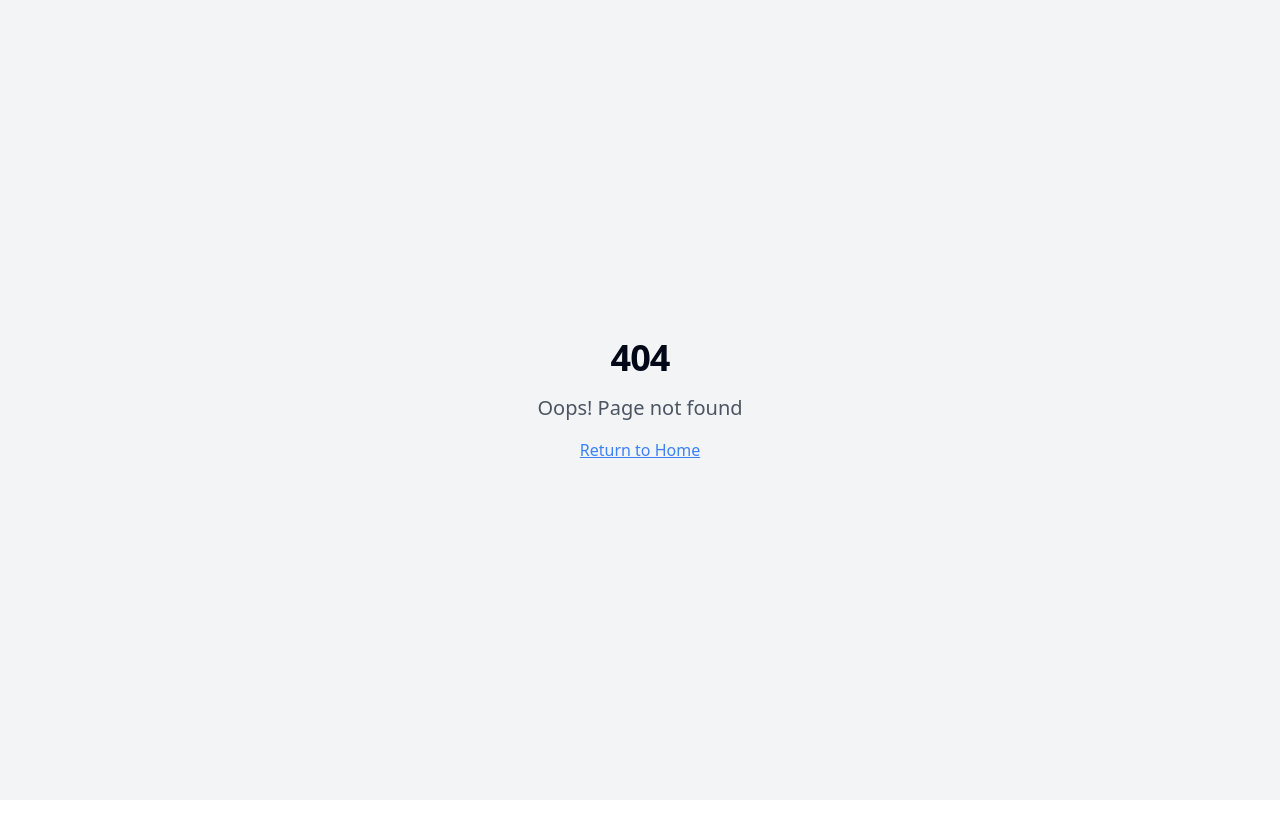
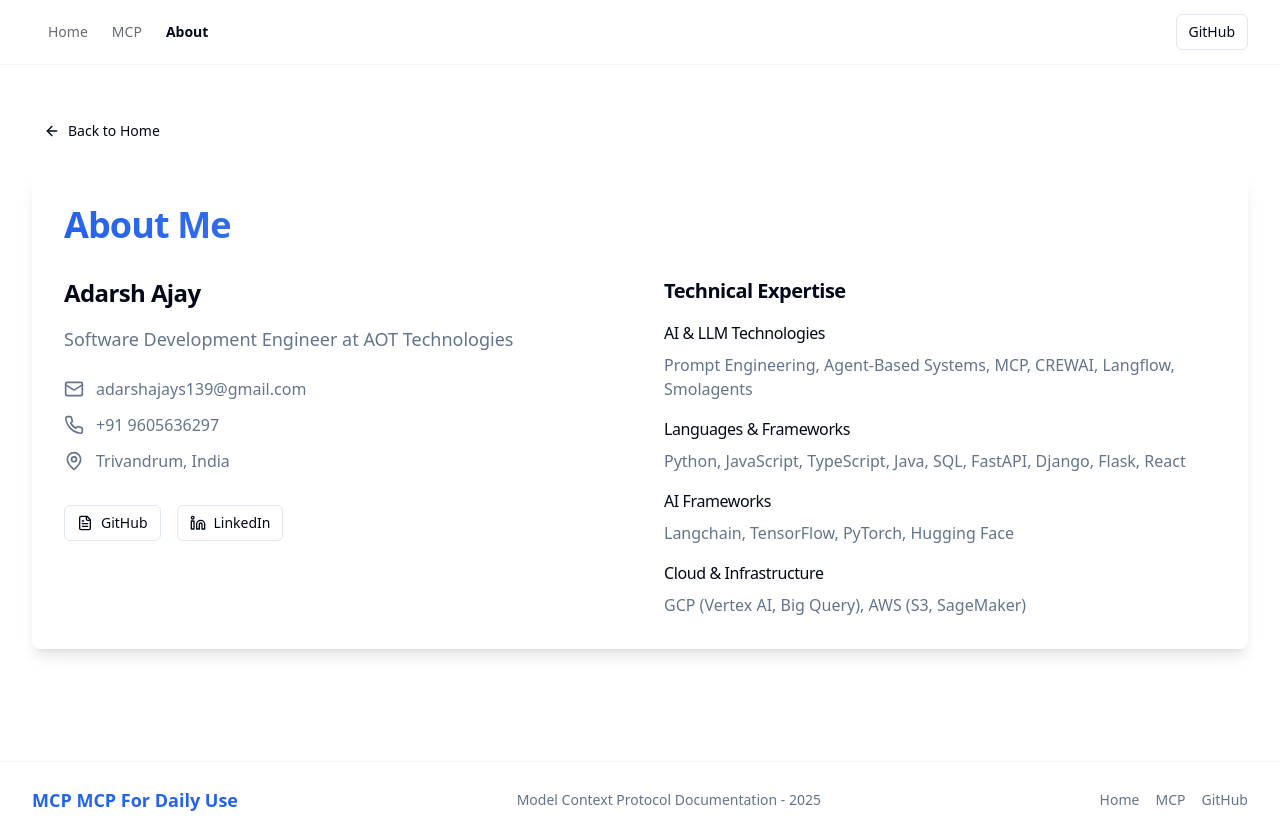
Before and after one commit to achuajays/mcp-python, a React (Vite) app: page /about in a window 1280 px wide. Before the commit this address had no page. Before the commit the page ends 800 px from the top, so only its background shows below. Built offline with nearby package versions, Linux system fonts and the light colour scheme.

Commit message:
feat: Add about button and page navigation
Adds an about button to the navigation and sets up navigation to a separate about page.

```diff
--- a/src/App.tsx
+++ b/src/App.tsx
@@ -7,6 +7,7 @@ import { BrowserRouter, Routes, Route } from "react-router-dom";
 import Index from "./pages/Index";
 import NotFound from "./pages/NotFound";
 import Mcp from "./pages/Mcp";
+import About from "./pages/About";
 
 const queryClient = new QueryClient();
 
@@ -20,7 +21,7 @@ const App = () => (
           <Route path="/" element={<Index />} />
           <Route path="/home" element={<Index />} />
           <Route path="/mcp" element={<Mcp />} />
-          {/* ADD ALL CUSTOM ROUTES ABOVE THE CATCH-ALL "*" ROUTE */}
+          <Route path="/about" element={<About />} />
           <Route path="*" element={<NotFound />} />
         </Routes>
       </BrowserRouter>
--- a/src/components/Header.tsx
+++ b/src/components/Header.tsx
@@ -2,13 +2,17 @@ import { useState } from "react";
 import { Link, useLocation } from "react-router-dom";
 import { Menu, X } from "lucide-react";
 import { Button } from "@/components/ui/button";
+
 const Header = () => {
   const [isMenuOpen, setIsMenuOpen] = useState(false);
   const location = useLocation();
+
   const isActive = (path: string) => {
     return location.pathname === path;
   };
-  return <header className="sticky top-0 z-50 w-full border-b border-border/40 bg-background/95 backdrop-blur supports-backdrop-blur:bg-background/60">
+
+  return (
+    <header className="sticky top-0 z-50 w-full border-b border-border/40 bg-background/95 backdrop-blur supports-backdrop-blur:bg-background/60">
       <div className="container flex h-16 max-w-screen-2xl items-center">
         <div className="mr-4 flex">
           <Link to="/" className="flex items-center space-x-2">
@@ -27,6 +31,9 @@ const Header = () => {
             <Link to="/mcp" className={`transition-colors hover:text-foreground/80 ${isActive('/mcp') ? 'text-foreground font-bold' : 'text-foreground/60'}`}>
               MCP
             </Link>
+            <Link to="/about" className={`transition-colors hover:text-foreground/80 ${isActive('/about') ? 'text-foreground font-bold' : 'text-foreground/60'}`}>
+              About
+            </Link>
           </nav>
           <div className="flex items-center space-x-2">
             <a href="https://github.com/achuajays" target="_blank" rel="noopener noreferrer">
@@ -44,7 +51,8 @@ const Header = () => {
           </Button>
         </div>
 
-        {isMenuOpen && <div className="fixed inset-0 top-16 z-50 grid h-[calc(100vh-4rem)] grid-flow-row auto-rows-max overflow-auto p-6 pb-32 shadow-md animate-in md:hidden bg-background">
+        {isMenuOpen && (
+          <div className="fixed inset-0 top-16 z-50 grid h-[calc(100vh-4rem)] grid-flow-row auto-rows-max overflow-auto p-6 pb-32 shadow-md animate-in md:hidden bg-background">
             <div className="relative z-20 grid gap-6 rounded-md bg-background p-4">
               <Button variant="ghost" size="sm" className="absolute right-4 top-4 px-0 text-base hover:bg-transparent focus-visible:bg-transparent focus-visible:ring-0 focus-visible:ring-offset-0" onClick={() => setIsMenuOpen(false)}>
                 <X className="h-6 w-6" />
@@ -57,10 +65,16 @@ const Header = () => {
                 <Link to="/mcp" className={`flex w-full items-center rounded-md p-2 text-sm font-medium ${isActive('/mcp') ? 'bg-muted' : ''}`} onClick={() => setIsMenuOpen(false)}>
                   MCP
                 </Link>
+                <Link to="/about" className={`flex w-full items-center rounded-md p-2 text-sm font-medium ${isActive('/about') ? 'bg-muted' : ''}`} onClick={() => setIsMenuOpen(false)}>
+                  About
+                </Link>
               </nav>
             </div>
-          </div>}
+          </div>
+        )}
       </div>
-    </header>;
+    </header>
+  );
 };
+
 export default Header;
--- /dev/null
+++ b/src/pages/About.tsx
@@ -0,0 +1,96 @@
+
+import { Mail, MapPin, Phone, FileText, Linkedin, ArrowLeft } from "lucide-react";
+import { Button } from "@/components/ui/button";
+import { Link } from "react-router-dom";
+import Header from "@/components/Header";
+import Footer from "@/components/Footer";
+
+const About = () => {
+  return (
+    <div className="flex flex-col min-h-screen bg-background">
+      <Header />
+      <main className="container py-12 max-w-screen-xl mx-auto flex-1">
+        <Link to="/">
+          <Button variant="ghost" size="sm" className="flex items-center gap-2 mb-6 hover:bg-accent/80 transition-all">
+            <ArrowLeft className="h-4 w-4" />
+            <span>Back to Home</span>
+          </Button>
+        </Link>
+
+        <div className="mb-16 p-8 bg-card rounded-lg shadow-lg animate-fade-in">
+          <h1 className="text-4xl font-bold bg-gradient-to-r from-primary via-primary/80 to-secondary bg-clip-text text-transparent mb-8">
+            About Me
+          </h1>
+
+          <div className="grid md:grid-cols-2 gap-12">
+            <div className="space-y-6">
+              <div>
+                <h2 className="text-2xl font-semibold text-foreground mb-4">Adarsh Ajay</h2>
+                <p className="text-lg text-muted-foreground">Software Development Engineer at AOT Technologies</p>
+              </div>
+
+              <div className="space-y-3">
+                <div className="flex items-center gap-3 text-muted-foreground">
+                  <Mail className="h-5 w-5" />
+                  <a href="mailto:adarshajays139@gmail.com" className="hover:text-primary transition-colors">
+                    adarshajays139@gmail.com
+                  </a>
+                </div>
+                <div className="flex items-center gap-3 text-muted-foreground">
+                  <Phone className="h-5 w-5" />
+                  <span>+91 9605636297</span>
+                </div>
+                <div className="flex items-center gap-3 text-muted-foreground">
+                  <MapPin className="h-5 w-5" />
+                  <span>Trivandrum, India</span>
+                </div>
+              </div>
+
+              <div className="flex gap-4 pt-2">
+                <a href="https://github.com/achuajays" target="_blank" rel="noopener noreferrer">
+                  <Button variant="outline" size="sm" className="gap-2">
+                    <FileText className="h-4 w-4" />
+                    GitHub
+                  </Button>
+                </a>
+                <a href="https://www.linkedin.com/in/adarsh-ajay-9a8073226/" target="_blank" rel="noopener noreferrer">
+                  <Button variant="outline" size="sm" className="gap-2">
+                    <Linkedin className="h-4 w-4" />
+                    LinkedIn
+                  </Button>
+                </a>
+              </div>
+            </div>
+
+            <div className="space-y-6">
+              <div>
+                <h3 className="text-xl font-semibold text-foreground mb-4">Technical Expertise</h3>
+                <div className="grid gap-4">
+                  <div>
+                    <h4 className="font-medium text-foreground mb-2">AI & LLM Technologies</h4>
+                    <p className="text-muted-foreground">Prompt Engineering, Agent-Based Systems, MCP, CREWAI, Langflow, Smolagents</p>
+                  </div>
+                  <div>
+                    <h4 className="font-medium text-foreground mb-2">Languages & Frameworks</h4>
+                    <p className="text-muted-foreground">Python, JavaScript, TypeScript, Java, SQL, FastAPI, Django, Flask, React</p>
+                  </div>
+                  <div>
+                    <h4 className="font-medium text-foreground mb-2">AI Frameworks</h4>
+                    <p className="text-muted-foreground">Langchain, TensorFlow, PyTorch, Hugging Face</p>
+                  </div>
+                  <div>
+                    <h4 className="font-medium text-foreground mb-2">Cloud & Infrastructure</h4>
+                    <p className="text-muted-foreground">GCP (Vertex AI, Big Query), AWS (S3, SageMaker)</p>
+                  </div>
+                </div>
+              </div>
+            </div>
+          </div>
+        </div>
+      </main>
+      <Footer />
+    </div>
+  );
+};
+
+export default About;
```
